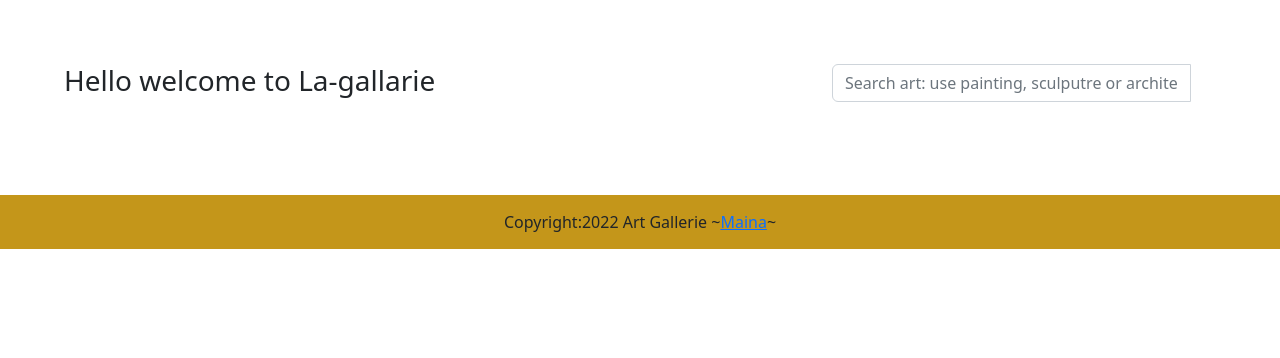
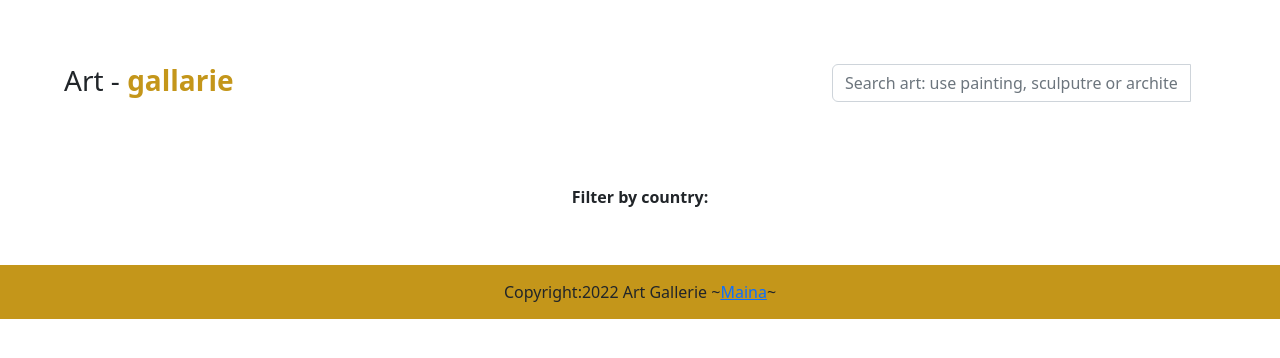
Before and after one commit to Martin023/la-galerie, a Django app: page /home/ in a window 1280 px wide. Shown: the part 88-446 px from the top of the page. Run offline with Django 4.2, Linux system fonts and the light colour scheme; data that the repository does not hold is empty; some libraries are stand-ins or nearby versions.

Commit message:
Add locations filter template

```diff
--- a/gallery/models.py
+++ b/gallery/models.py
@@ -8,6 +8,15 @@ class Location(models.Model):
 
     def __str__(self):
         return self.name
+
+
+    def save_location(self):
+        self.save()
+
+    @classmethod
+    def allLocations(cls):
+        location=cls.objects.all()
+        return location
 
 class Category(models.Model):
     name = models.CharField(max_length=30)
--- a/gallery/templates/art/base.html
+++ b/gallery/templates/art/base.html
@@ -33,10 +33,10 @@
     <script src="https://cdn.jsdelivr.net/npm/bootstrap@5.2.0-beta1/dist/js/bootstrap.bundle.min.js" integrity="sha384-pprn3073KE6tl6bjs2QrFaJGz5/SUsLqktiwsUTF55Jfv3qYSDhgCecCxMW52nD2" crossorigin="anonymous"></script>
     {% endblock %}
 
+
     <div class="footer container-fluid">
         <p class="text-center text">Copyright:2022 Art Gallerie ~<a href="https://github.com/Martin023">Maina</a>~</p>
     </div>
 
-
 </body>
 </html>
--- a/gallery/templates/home.html
+++ b/gallery/templates/home.html
@@ -4,7 +4,7 @@
 {{block.super}}
 <div>
   <div class="hero">
-    <h3>Hello welcome to La-gallarie</h3>
+    <h3> Art - <strong>gallarie</strong></h3>
       <!-- Adding a search form  -->
       <div class="col-sm-4 col-md-4 position">
 
@@ -21,6 +21,17 @@
       </div>
       <!-- search form end -->
   </div>
+  <div class=" loc-container container-fluid">
+
+    <p align="center"><b>Filter by country:</b> </p>
+
+    <div class="locations">
+      {%for item in location%}
+      <a class="loc" href="/?location={{item.id}}"><button type="button" class="btn btn-outline-success">{{item.name}}</button></a>
+      {%endfor%}
+    </div>
+
+  </div>
   <div class="row container-fluid all-items">
     {% for item in image%}
         <div class = "col-md-3 card" data-toggle ="modal" data-target="#showPictureModal{{photo.id}}">
--- a/gallery/views.py
+++ b/gallery/views.py
@@ -1,13 +1,14 @@
 from django.shortcuts import render
 import datetime as dt
-from gallery.models import Category, Image
+from gallery.models import Category, Image, Location
 from django.core.exceptions import ObjectDoesNotExist
 # Create your views here.
 
 def home(request):
     images= Image.display_image()
+    locations = Location.allLocations()
 
-    return render(request,'home.html',{"image":images} )
+    return render(request,'home.html',{"image":images, "location":locations} )
 
 def search_results(request):
 
--- a/static/css/gallery.css
+++ b/static/css/gallery.css
@@ -65,5 +65,16 @@ nav{
 .footer{
     background-color: rgb(196, 150, 26);
     margin-top:2%;
-    margin-bottom: 0%;
+    margin-bottom: 0px;
 }
+.locations{
+    display: flex;
+    justify-content: center;
+    gap:10px;
+}
+.loc-container{
+    padding: 15px;
+}
+strong{
+    color: rgb(196, 150, 26);
+}
```
Also changed, not shown: gallery/templates/art/location.html (added).
